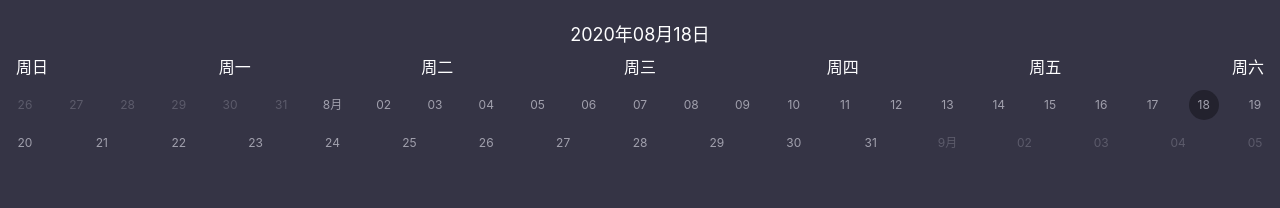
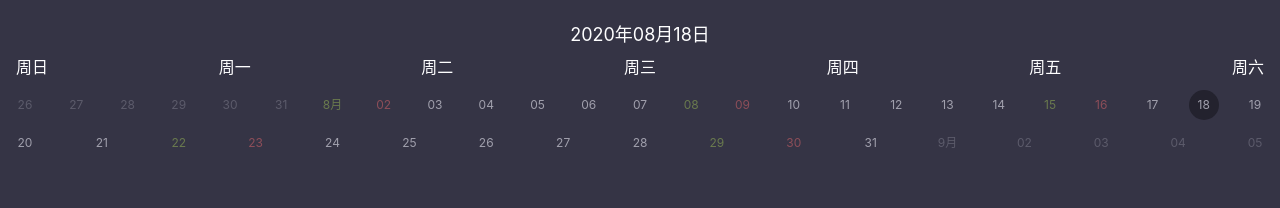
Before and after one commit to DevSuno/moze, a Vue app: page /#/record in a window 1280 px wide. Shown: the top 208 px of the page. Built offline with nearby package versions, Linux system fonts and the light colour scheme.

Commit message:
给周六周日添加样式

```diff
--- a/src/assets/style/helper.scss
+++ b/src/assets/style/helper.scss
@@ -9,3 +9,5 @@ $color : #fefeff;
 $color-gray : #5c5b6b;
 $color-normal : #a1a0ad;
 $color-selected: #FFF;
+$color-graygreen: #6a7a4e;
+$color-grayred: #8d4e59;
--- a/src/components/Calendar/Calendar.scss
+++ b/src/components/Calendar/Calendar.scss
@@ -31,6 +31,22 @@
     min-width: 14.2857%;
     justify-content: space-between;
     flex-wrap: wrap;
+    > span {
+      height: 30px;
+      min-width: 30px;
+      margin: 4px 10px;
+      font-size: 12px;
+      color: #5c5b6b;
+      text-align: center;
+      line-height: 30px;
+      &:nth-child(7n).month-class{
+        color:$color-graygreen;
+      }
+      &:nth-child(7n-6).month-class{
+        color:$color-grayred;
+      }
+
+    }
     > .month-class {
       color: #a1a0ad;
     }
@@ -39,15 +55,6 @@
       background: #23222e;
       border-radius: 50%;
 
-    }
-    > span {
-      height: 30px;
-      min-width: 30px;
-      margin: 4px 10px;
-      font-size: 12px;
-      color: #5c5b6b;
-      text-align: center;
-      line-height: 30px;
     }
     &selected {
       border: 2px solid #6abfe0;
```
